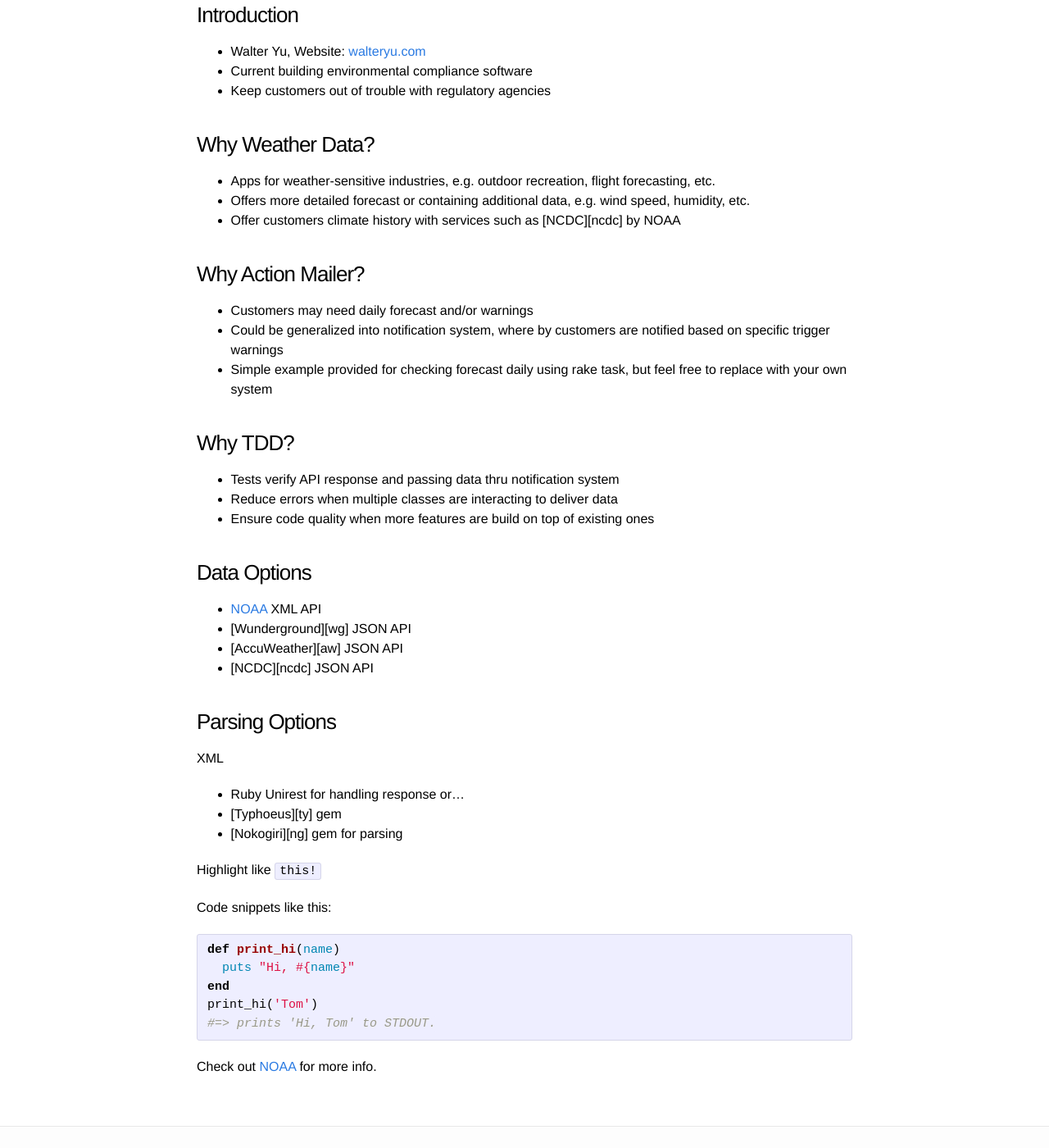
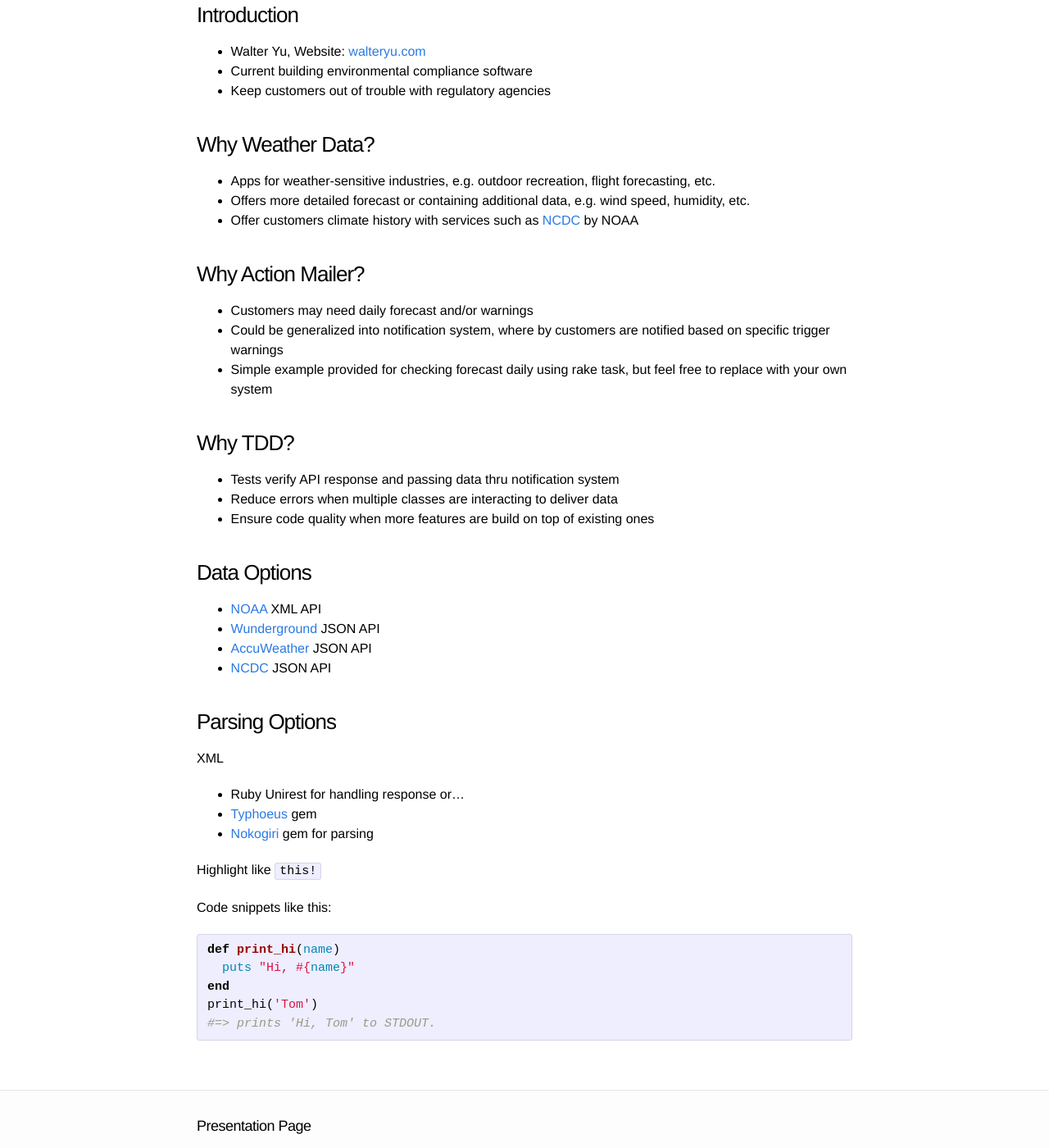
Before and after one commit to stormsavvy/stormsavvy.github.io, a Jekyll site: the page built from kharma/_posts/2014-11-20-east-bay-rails-meetup.markdown, in a window 1280 px wide and 1400 px high, scrolled down 413 px. Shown: the whole window at 82% size. Built offline with Jekyll 4.4.1, drawn with Linux system fonts in a browser that asks for light colours.

Commit message:
76663852 add links

```diff
--- a/kharma/_posts/2014-11-20-east-bay-rails-meetup.markdown
+++ b/kharma/_posts/2014-11-20-east-bay-rails-meetup.markdown
@@ -70,7 +70,11 @@ print_hi('Tom')
 #=> prints 'Hi, Tom' to STDOUT.
 {% endhighlight %}
 
-Check out [NOAA][noaa] for more info.
 
-[noaa]: http://weather.gov
+[wg]: http://www.wunderground.com/weather/api/
+[ncdc]: http://www.ncdc.noaa.gov/cdo-web/token
+[ty]: https://github.com/typhoeus/typhoeus
+[noaa]: http://graphical.weather.gov/xml/
+[aw]: https://api.accuweather.com/
+[ng]: http://nokogiri.org/
 [wyu]: http://walteryu.com
```
